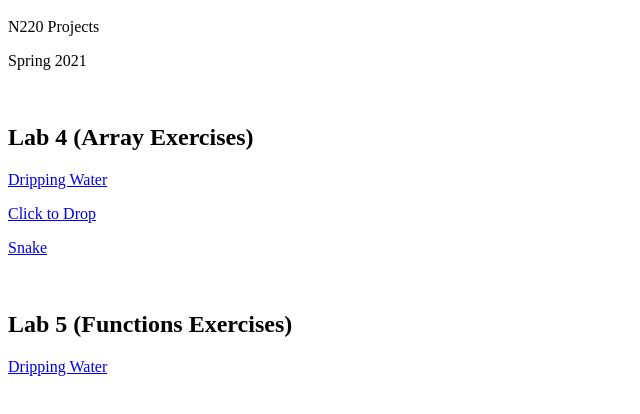
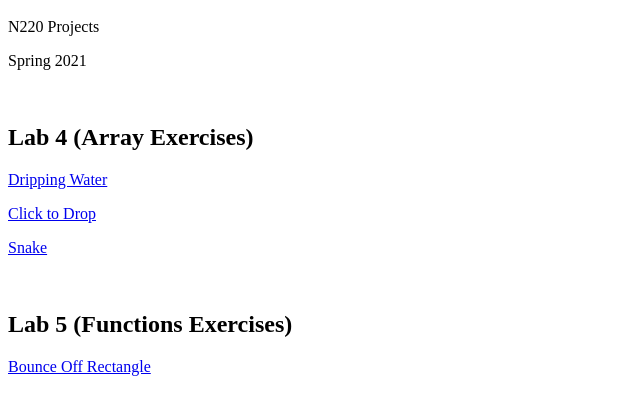
Before and after one commit to adamhineiti/N220spring2021, a plain HTML site: page index.html in a window 1280 px wide. Shown: the part 48-462 px from the top of the page, without its empty margins (0-640 px from the left). Drawn offline with Linux system fonts and the light colour scheme.

Commit message:
added another thing to index

```diff
--- a/index.html
+++ b/index.html
@@ -13,7 +13,7 @@
 
         <br>
         <h2>Lab 5 (Functions Exercises)</h2>
-        <p><a href="labs/function exercises/bounceoffrectangle/index.html">Dripping Water</a></p>
+        <p><a href="labs/function exercises/bounceoffrectangle/index.html">Bounce Off Rectangle</a></p>
 
 
     </body>
```
